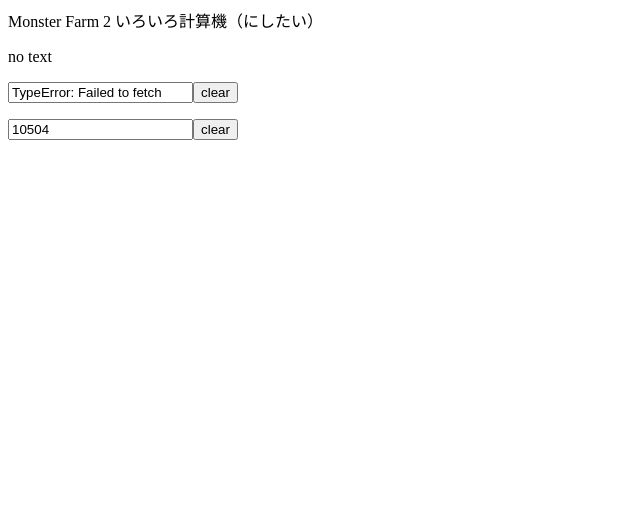
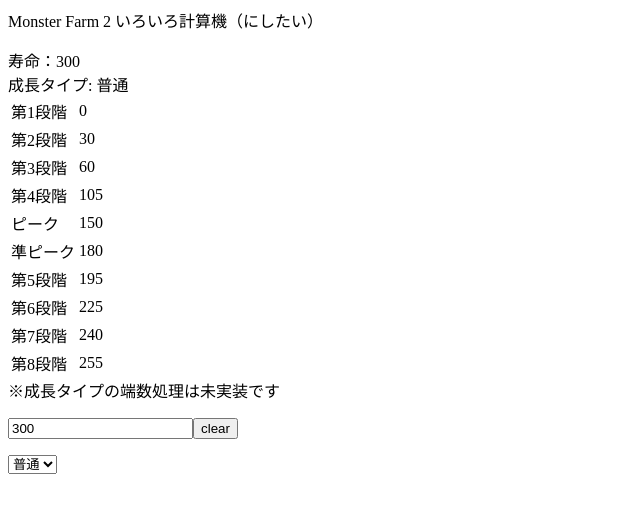
Before and after one commit to miihon-ani/mf-proj, a Vue app: page / in a window 1280 px wide. Shown: the top 508 px of the page, without its empty margins (0-640 px from the left). Built offline with nearby package versions, Linux system fonts and the light colour scheme; no server answers.

Commit message:
2nd commit

```diff
--- a/src/App.vue
+++ b/src/App.vue
@@ -1,17 +1,29 @@
 <template>
   <div>
     <myheader></myheader>
-    <p v-if="msg.length > 0">
-      {{msg}}
+    <p v-if="life.length > 0">
+        <span>寿命：{{ life }}</span><br>
+        <span>成長タイプ: {{ grow_stages[selected].type }}</span>
+        <table>
+          <tbody>
+            <tr v-for="(value,index) in grow_stages[selected].value" v-bind:key="index">
+              <td>{{ grow_stage_names[index] }}</td>
+              <td>{{ life*value/100 }}</td>
+            </tr>
+          </tbody>
+        </table>
+
+        <span>※成長タイプの端数処理は未実装です</span>
     </p>
     <p v-else>
-      no text
+      (寿命が入力されていません))
     </p>
-    <input type="text" v-model="msg">
+    <input type="text" v-model="life">
     <button @click="clear()">clear</button>
     <p>
-      <input type="text" v-model="code">
-    <button @click="hoge()">clear</button>
+      <select v-model="selected">
+        <option v-for="data in options" v-bind:value="data.value" :key="data.text">{{ data.text }}</option>
+      </select>
     </p>
   </div>
 </template>
@@ -25,38 +37,30 @@
   },
   data () {
     return {
-      msg: '',
-      code:'10504'
+      life: '300',
+      selected: '2',
+      // selectboxの中身。ローカルストレージにjsonで入れたい気がしている。
+      options: [
+        { text: '早熟', value: '0' },
+        { text: '持続', value: '1' },
+        { text: '普通', value: '2' },
+        { text: '晩成', value: '3' },
+      ],
+      // 成長段階。ローカル（略
+      grow_stages: [
+        { type:"早熟", value: [0,5,10,20,30,35,40,55,70,80] },
+        { type:"持続", value : [0,5,10,20,30,40,45,60,75,85] },
+        { type:"普通", value : [0,10,20,35,50,60,65,75,80,85] },
+        { type:"晩成", value : [0,15,30,45,60,70,80,85,90,95] }
+      ],
+      // 成長段階の名前。ローカル（略
+      grow_stage_names: ["第1段階","第2段階","第3段階","第4段階","ピーク","準ピーク","第5段階","第6段階","第7段階","第8段階"]
     }
   },
   methods: {
     clear () {
-      this.msg = ''
+      this.life = ''
     },
-    hoge(){
-      fetch('http://www.geonames.org/postalCodeLookupJSON?postalcode='+this.code+'&country=US')
-      .then( response => {
-        return response.json()
-      })
-      .then( json => {
-        this.msg = json.postalcodes[0].adminName1
-      })
-      .catch( (err) => {
-        this.msg = err // エラー処理
-      });
-    }
-  },
-  created () {
-    fetch('http://www.geonames.org/postalCodeLookupJSON?postalcode='+this.code+'&country=US')
-    .then( response => {
-      return response.json()
-    })
-    .then( json => {
-      this.msg = json.postalcodes[0].adminName1
-    })
-    .catch( (err) => {
-      this.msg = err // エラー処理
-    });
   }
 }
 </script>
```
Also changed, not shown: 9 other files (tests, documents, lock files or other folders).
